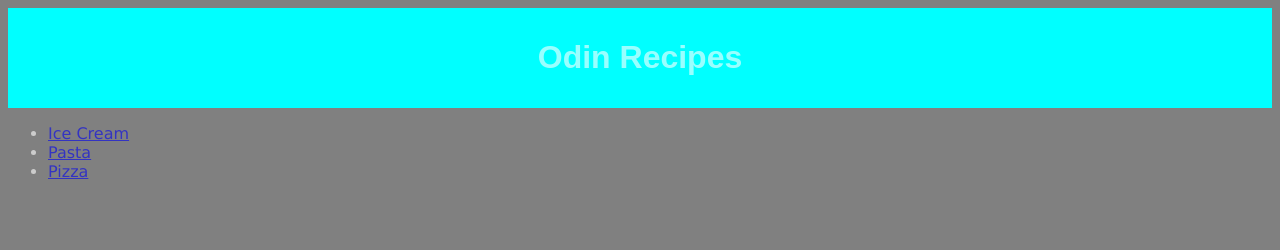
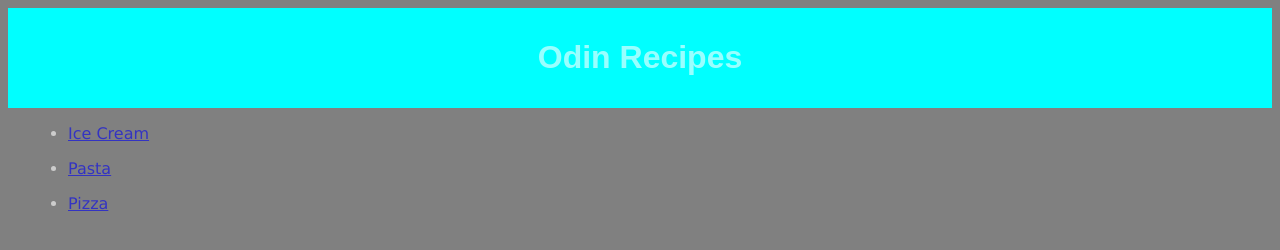
Before and after one commit to ShroomyRalsei/odin-recipes, a plain HTML site: page index.html in a window 1280 px wide. Drawn offline with Linux system fonts and the light colour scheme.

Commit message:
feat:Add additional styling for paragraphs and list items

```diff
--- a/style.css
+++ b/style.css
@@ -40,3 +40,7 @@ figcaption, p, h1, h2, li {
     text-align:center;
     padding-top:10px;
 }
+p, li {
+    text-align:justify;
+    margin: 1em 20px;
+}
```
